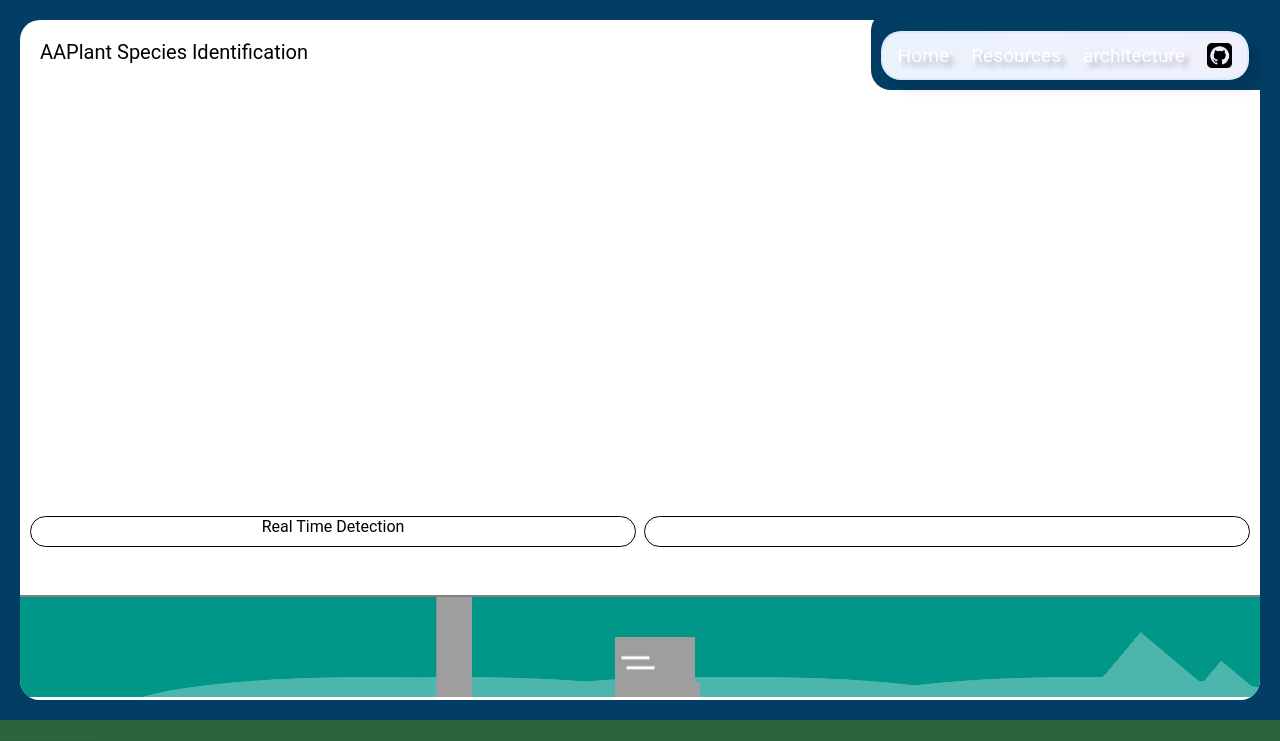
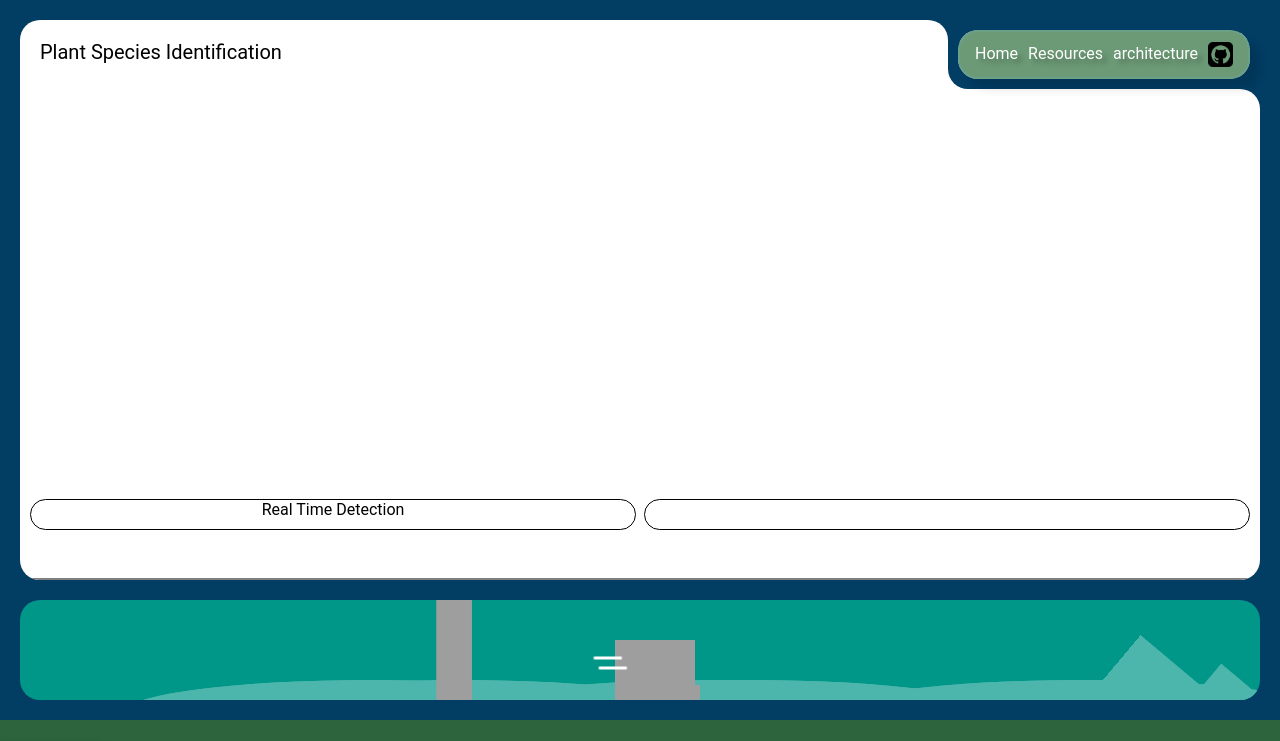
Before and after one commit to Se00n00/Plant-Identification-Project, an Angular app: page /home in a window 1280 px wide. Shown: the top 741 px of the page. Built offline with nearby package versions, Linux system fonts and the light colour scheme; grey boxes are pictures that could not be loaded.

Commit message:
improved app-menu

```diff
--- a/src/app/app.component.css
+++ b/src/app/app.component.css
@@ -17,8 +17,8 @@
 
 .nav{
   position: absolute;
-  right: 1px;
-  top: 1px;
+  right: 0px;
+  top: 0px;
   margin: 20px;
   display: flex;
   flex-direction: row;
@@ -37,51 +37,112 @@
   top: 10px;
   background-color: var(--bg-color);
 }
+.boxcube{
+  position:absolute;
+  left: -40px;
+  top: -0px;
+  height: 40px;
+  width: 40px;
+  border-radius: 0px 20px;
+  box-shadow: 10px -10px var(--bg-color);
+  background-color: var(--main-color);
+}
+/*
+_________START : MAIN__________
+*/
+
+.main{
+  height: 90vh;
+  display: flex;
+  flex-direction: column;
+  box-sizing: border-box;
+  padding: 20px;
+  margin: 0;
+}
+.pages{
+  position: relative;
+  padding: 0px;
+  flex: 1;
+  /* height: 100%; */
+  display: flex;
+  flex-direction: column;
+  --main-color :white;
+  background-color: var(--main-color);
+  border-radius: 20px;
+  overflow: hidden;
+
+}
+router-outlet{
+  flex:1;
+
+}
+app-home{
+  height: 100%;
+  display: flex;
+  flex-direction: column;
+}
 .logo{
   display: flex;
   padding: 20px;
   font-size: 20px;
+  position: relative;
 }
+.cube{
+  position: absolute;
+  height: 40px;
+  width: 40px;
+  right: 0px;
+  top: 69px;
+  background-color: var(--main-color);
+  border-radius: 0px 20px;
+  box-shadow: 10px -10px var(--bg-color);
+}
+
+/* ----MAIn END_____________ */
 .menus{
   display: flex;
   flex-direction: row;
   justify-items: center;
   align-items: center;
   flex-wrap: wrap;
-  gap: 20px;
+  gap: 10px;
   box-sizing: border-box;
   padding: 10px 15px;
+  overflow: hidden;
 
   border: 2px solid rgba(106, 194, 253, 0.137);
   border-radius: 20px;
   backdrop-filter: blur(5px);
-  background-image: linear-gradient(90deg, rgba(29, 116, 216, 0.089), rgba(116, 114, 230, 0.103));
+  background-color: rgba(3, 82, 20, 0.582);
+  /* background-image: linear-gradient(90deg, rgba(0, 124, 21, 0.226), rgba(2, 87, 13, 0.877)); */
   box-shadow: 10px 10px 10px rgba(0, 0, 0, 0.116), 30px 10px var(--bg-color), -10px 10px var(--bg-color), -10px -20px var(--bg-color), 20px -20px var(--bg-color);
 }
 .menu-links{
   text-decoration: none;
   color: rgb(255, 255, 255);
-  font-size: 1.2em;
   text-shadow: 5px 5px 5px rgba(0, 0, 0, 0.26);
   transition: color 500ms;
   display: flex;
+  flex-direction: column;
+  position: relative;
 }
 .menu-links::after{
-  position: relative;
+  height: 0px;
   width: inherit;
-  height: 0px;
+  border: 1px solid rgb(0, 0, 0);
   content: "";
-  border: 1px solid rgba(247, 0, 0, 0);
-  display: block;
-  visibility: visible;
   transform: scale(0.0);
-  transition: transform 0.4s ease-out;
+  transition:
+    height 0.4s ease-out,
+    width 0.4s ease-out,
+    transform 0.4s ease-out;
 }
 .menu-links:hover.menu-links::after{
   transform: scale(1);
-  border: 1px solid black;
+  width: inherit;
   display: block;
   visibility: visible;
+  border: 1px solid rgb(1, 56, 5);
 }
 .menu-links:hover{
   color: rgba(0, 0, 0, 0.555);
@@ -104,6 +165,15 @@
 /*
 _________START : ANIMATION______
 */
+.animation{
+  height: 100px;
+  width: 100%;
+  margin-top: 20px;
+  border-radius: 20px;
+  overflow: hidden;
+}
+
+
 .loop-wrapper {
   margin: 0 auto;
   position: relative;
@@ -232,7 +302,7 @@ _________START : ANIMATION______
 }
 @keyframes wind {
   0%   {  }
-  50%   { transform: translateY(3px) }
+  50%   { transform: translateX(-30px) }
   100%   { }
 }
 @keyframes mtn {
@@ -245,33 +315,7 @@ _________START : ANIMATION______
     transform: translateX(-2000px);
   }
 }
-/*
-_________START : MAIN__________
-*/
 
-.main{
-  height: 90vh;
-  box-sizing: border-box;
-  padding: 20px;
-}
-.pages{
-  height: 100%;
-  display: flex;
-  flex-direction: column;
-  background-color: white;
-  border-radius: 20px;
-  overflow: hidden;
-
-}
-router-outlet{
-  flex:1;
-
-}
-app-home{
-  height: 100%;
-  display: flex;
-  flex-direction: column;
-}
 /*
 _________START : FOOTER________
 */
--- a/src/app/app.component.html
+++ b/src/app/app.component.html
@@ -2,6 +2,7 @@
   <div class="main">
 
     <div class="nav">
+      <div class="boxcube"></div>
       <div class="menus">
         <div class="menu" *ngFor="let link of Data.links | keyvalue:originalOrder">
           <a routerLink={{link.key}} class="menu-links" *ngIf="link.key!='architecture'">{{link.value}}</a>
@@ -11,8 +12,12 @@
       </div>
     </div>
     <div class="pages">
-      <div class="logo">AA{{Data.home.subTitle}}</div>
+      <div class="logo">
+        <div class="cube"></div>
+        {{Data.home.subTitle}}</div>
       <router-outlet></router-outlet>
+    </div>
+    <div class="animation">
       <div class="loop-wrapper">
         <div class="mountain"></div>
         <div class="hill"></div>
@@ -23,9 +28,9 @@
         <div class="rock"></div>
         <div class="truck"></div>
         <div class="wheels"></div>
-
       </div>
     </div>
+
   </div>
 
   <div class="footer">
```
